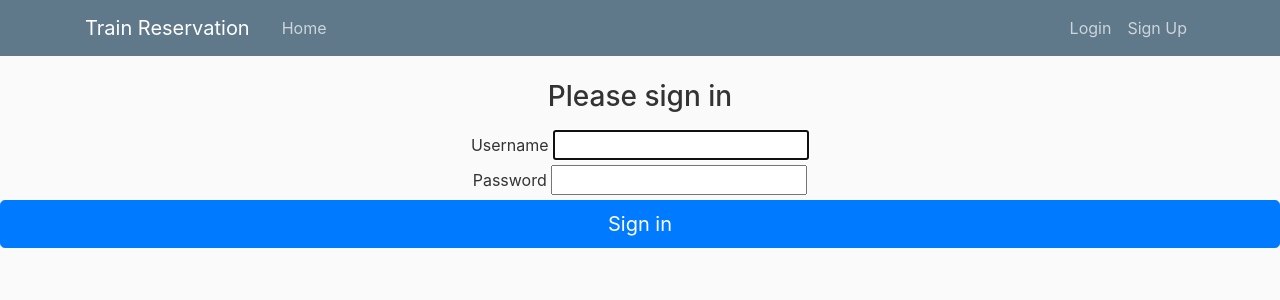
After one commit to CatB1t/WebTrainReservation, a Django app: page /login/ in a window 1280 px wide. The commit adds this page. Shown: the top 300 px of the page. Run offline with Django 3.2, Linux system fonts and the light colour scheme; some libraries are stand-ins or nearby versions.

Commit message:
Added login

```diff
--- a/trainres/trainres/settings.py
+++ b/trainres/trainres/settings.py
@@ -128,3 +128,5 @@ STATIC_URL = '/static/'
 DEFAULT_AUTO_FIELD = 'django.db.models.BigAutoField'
 
 CRISPY_TEMPLATE_PACK = 'bootstrap4'
+LOGIN_REDIRECT_URL = 'trainres-home'
+LOGIN_URL = 'users-login'
--- a/trainres/trips/templates/trips/base.html
+++ b/trainres/trips/templates/trips/base.html
@@ -16,7 +16,7 @@
     <title>Train Reservation</title>
 </head>
 
-<body>
+<body class="text-center">
     <header class="site-header">
         <nav class="navbar navbar-expand-md navbar-dark bg-steel fixed-top">
             <div class="container">
@@ -31,20 +31,16 @@
                     </div>
                     <!-- Navbar Right Side -->
                     <div class="navbar-nav">
-                        <a class="nav-item nav-link" href="#">Login</a>
+                        <a class="nav-item nav-link" href="{% url 'users-login' %}">Login</a>
                         <a class="nav-item nav-link" href="{% url 'users-register' %}">Sign Up</a>
                     </div>
                 </div>
             </div>
         </nav>
     </header>
-    <main role="main" class="container">
-        <div class="row">
-            <div class="col-md-8">
-                {% block content %}{% endblock %}
-            </div>
-        </div>
-    </main>
+
+    {% block content %}
+    {% endblock %}
 
     <!-- Optional JavaScript -->
     <!-- jQuery first, then Popper.js, then Bootstrap JS -->
--- /dev/null
+++ b/trainres/users/templates/users/login.html
@@ -0,0 +1,19 @@
+{% extends "trips/base.html" %}
+{% load crispy_forms_tags %}
+{% block content %}
+<main class="form-signin">
+    <form method="POST">
+        {% csrf_token %}
+      <h1 class="h3 mb-3 fw-normal">Please sign in</h1>
+      <div class="form-floating">
+        <label for="floatingInput">Username</label>
+        {{ form.username }}
+      </div>
+      <div class="form-floating">
+        <label for="floatingPassword">Password</label>
+        {{ form.password }}
+      </div>
+      <button class="w-100 btn btn-lg btn-primary" type="submit">Sign in</button>
+    </form>
+  </main>
+{% endblock content %}
--- a/trainres/users/urls.py
+++ b/trainres/users/urls.py
@@ -1,7 +1,9 @@
 from django.urls import path
+from django.contrib.auth import views as auth_views
 from . import views
 
 urlpatterns = [
+    path('login/', auth_views.LoginView.as_view(template_name='users/login.html'), name='users-login'),
     path('register/', views.register, name='users-register'),
     path('logout/', views.logout_view, name='users-logout')
 ]
--- a/trainres/users/views.py
+++ b/trainres/users/views.py
@@ -1,5 +1,4 @@
 from django.shortcuts import redirect, render
-from django.contrib import messages
 from django.contrib.auth import logout
 from .forms import UserRegisterationForm
 
```
Also changed, not shown: 1 other file.
